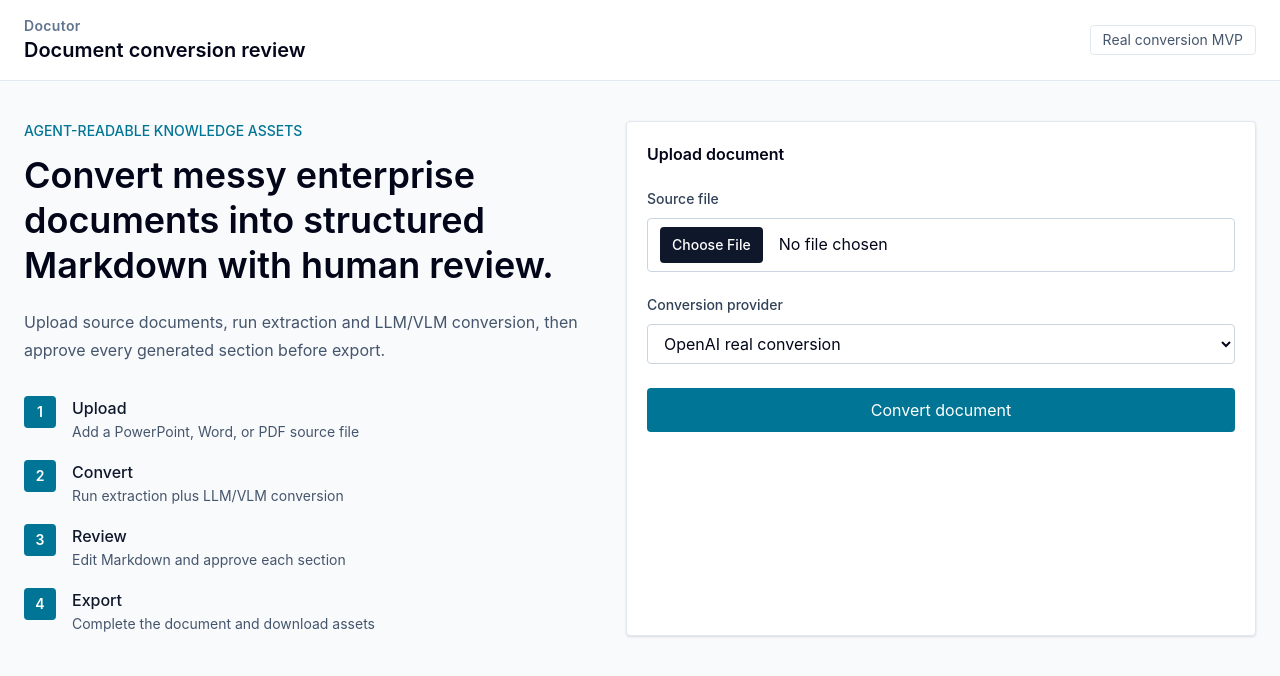
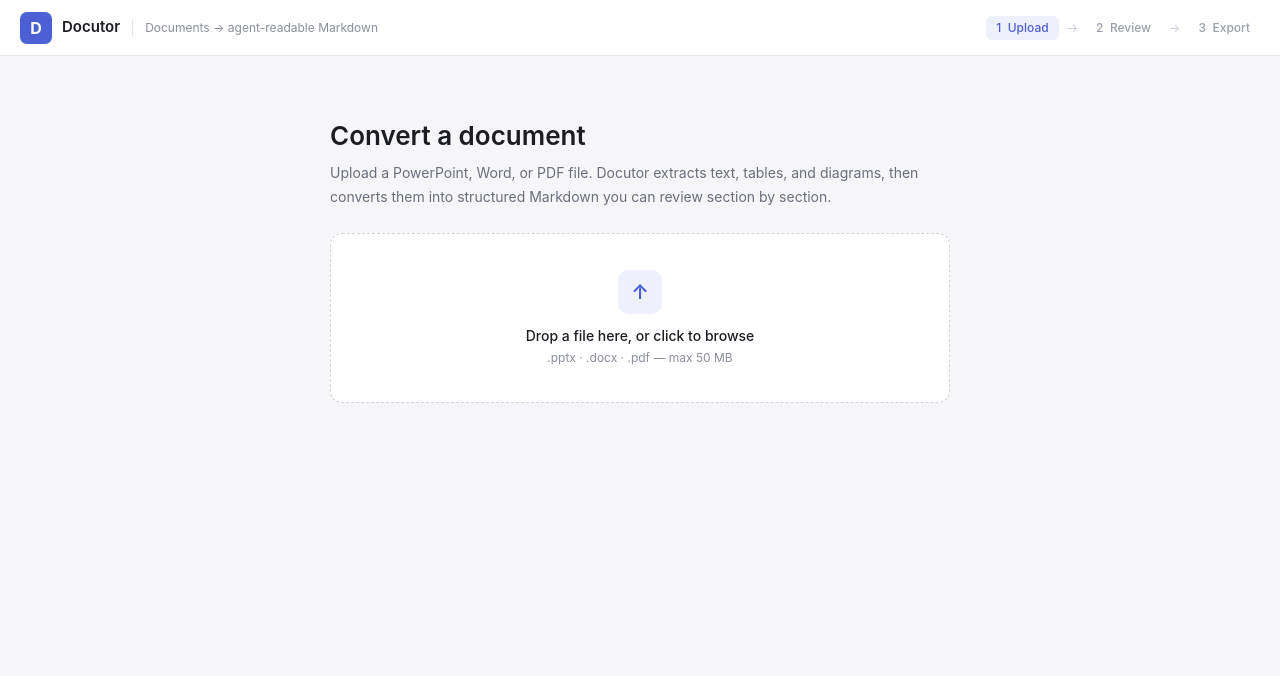
Before and after one commit to HayatoToyoda/Docutor, a Next.js app: page / in a window 1280 px wide. Shown: the top 676 px of the page. Built offline with nearby package versions, Linux system fonts and the light colour scheme.

Commit message:
Redesign document upload flow

```diff
--- a/src/app/page.tsx
+++ b/src/app/page.tsx
@@ -1,23 +1,52 @@
 "use client";
 
 import { useRouter } from "next/navigation";
-import { FormEvent, useState } from "react";
-
-const stages = [
-  { label: "Upload", detail: "Add a PowerPoint, Word, or PDF source file" },
-  { label: "Convert", detail: "Run extraction plus LLM/VLM conversion" },
-  { label: "Review", detail: "Edit Markdown and approve each section" },
-  { label: "Export", detail: "Complete the document and download assets" },
-];
+import {
+  ChangeEvent,
+  DragEvent,
+  FormEvent,
+  useRef,
+  useState,
+} from "react";
+import { AppHeader } from "@/app/components/app-header";
 
 type Provider = "openai" | "mock";
 
+function formatBytes(bytes: number) {
+  if (bytes < 1024 * 1024) {
+    return `${Math.max(1, Math.round(bytes / 1024))} KB`;
+  }
+  return `${(bytes / (1024 * 1024)).toFixed(1)} MB`;
+}
+
 export default function Home() {
   const router = useRouter();
+  const fileInputRef = useRef<HTMLInputElement>(null);
   const [file, setFile] = useState<File | null>(null);
   const [provider, setProvider] = useState<Provider>("openai");
   const [isConverting, setIsConverting] = useState(false);
+  const [isDragging, setIsDragging] = useState(false);
   const [message, setMessage] = useState<string | null>(null);
+  const [progress, setProgress] = useState(0);
+
+  function chooseFile(nextFile?: File) {
+    if (!nextFile) {
+      return;
+    }
+    setFile(nextFile);
+    setMessage(null);
+    setProgress(0);
+  }
+
+  function handleFileChange(event: ChangeEvent<HTMLInputElement>) {
+    chooseFile(event.target.files?.[0]);
+  }
+
+  function handleDrop(event: DragEvent<HTMLButtonElement>) {
+    event.preventDefault();
+    setIsDragging(false);
+    chooseFile(event.dataTransfer.files?.[0]);
+  }
 
   async function handleSubmit(event: FormEvent<HTMLFormElement>) {
     event.preventDefault();
@@ -28,7 +57,8 @@ export default function Home() {
     }
 
     setIsConverting(true);
-    setMessage("Uploading document...");
+    setProgress(24);
+    setMessage("Uploading source document...");
 
     try {
       const formData = new FormData();
@@ -45,7 +75,8 @@ export default function Home() {
       }
 
       const documentId = uploadPayload.document.id as string;
-      setMessage("Running conversion...");
+      setProgress(68);
+      setMessage("Extracting text, tables, and diagrams...");
 
       const convertResponse = await fetch(
         `/api/documents/${documentId}/convert?provider=${provider}`,
@@ -57,8 +88,11 @@ export default function Home() {
         throw new Error(convertPayload.error ?? "Conversion failed.");
       }
 
+      setProgress(100);
+      setMessage("Review workspace is ready.");
       router.push(`/review/${documentId}`);
     } catch (error) {
+      setProgress(0);
       setMessage(error instanceof Error ? error.message : "Conversion failed.");
     } finally {
       setIsConverting(false);
@@ -66,94 +100,145 @@ export default function Home() {
   }
 
   return (
-    <main className="min-h-screen bg-slate-50 text-slate-950">
-      <header className="border-b border-slate-200 bg-white">
-        <div className="mx-auto flex max-w-7xl items-center justify-between px-6 py-4">
+    <main className="flex min-h-screen flex-col bg-[#f6f6f8] text-[#1b1d22]">
+      <AppHeader activeStep="upload" />
+
+      <section className="flex flex-1 justify-center px-5 py-10 sm:py-16">
+        <form className="w-full max-w-[620px]" onSubmit={handleSubmit}>
           <div>
-            <p className="text-sm font-semibold tracking-wide text-slate-500">
-              Docutor
+            <h1 className="text-[26px] font-semibold leading-tight">
+              Convert a document
+            </h1>
+            <p className="mt-2 max-w-[590px] text-sm leading-6 text-[#6b6f7b]">
+              Upload a PowerPoint, Word, or PDF file. Docutor extracts text,
+              tables, and diagrams, then converts them into structured Markdown
+              you can review section by section.
             </p>
-            <h1 className="text-xl font-semibold">Document conversion review</h1>
           </div>
-          <div className="rounded border border-slate-200 px-3 py-1 text-sm text-slate-600">
-            Real conversion MVP
-          </div>
-        </div>
-      </header>
 
-      <section className="mx-auto grid max-w-7xl gap-8 px-6 py-10 lg:grid-cols-[0.95fr_1.05fr]">
-        <div>
-          <p className="mb-3 text-sm font-medium uppercase text-cyan-700">
-            Agent-readable knowledge assets
-          </p>
-          <h2 className="max-w-3xl text-4xl font-semibold leading-tight text-slate-950">
-            Convert messy enterprise documents into structured Markdown with
-            human review.
-          </h2>
-          <p className="mt-5 max-w-2xl text-base leading-7 text-slate-600">
-            Upload source documents, run extraction and LLM/VLM conversion, then
-            approve every generated section before export.
-          </p>
+          <input
+            accept=".pdf,.docx,.pptx,application/pdf,application/vnd.openxmlformats-officedocument.wordprocessingml.document,application/vnd.openxmlformats-officedocument.presentationml.presentation"
+            className="sr-only"
+            onChange={handleFileChange}
+            ref={fileInputRef}
+            type="file"
+          />
 
-          <div className="mt-8 space-y-4">
-            {stages.map((stage, index) => (
-              <div className="flex gap-4" key={stage.label}>
-                <div className="flex h-8 w-8 shrink-0 items-center justify-center rounded bg-cyan-700 text-sm font-semibold text-white">
-                  {index + 1}
-                </div>
-                <div>
-                  <p className="font-medium text-slate-900">{stage.label}</p>
-                  <p className="text-sm leading-6 text-slate-600">
-                    {stage.detail}
+          <button
+            className={`mt-6 flex w-full flex-col items-center rounded-xl border-[1.5px] border-dashed bg-white px-6 py-9 text-center transition ${
+              isDragging
+                ? "border-[#4c5fd5] bg-[#fbfbfe]"
+                : "border-[#d3d5dc] hover:border-[#4c5fd5]"
+            }`}
+            onClick={() => fileInputRef.current?.click()}
+            onDragEnter={() => setIsDragging(true)}
+            onDragLeave={() => setIsDragging(false)}
+            onDragOver={(event) => event.preventDefault()}
+            onDrop={handleDrop}
+            type="button"
+          >
+            <span className="flex h-11 w-11 items-center justify-center rounded-[10px] bg-[#eef0fc] text-xl font-semibold text-[#4c5fd5]">
+              ↑
+            </span>
+            <span className="mt-3 text-sm font-medium">
+              Drop a file here, or click to browse
+            </span>
+            <span className="mt-1 text-xs text-[#8b8f9a]">
+              .pptx · .docx · .pdf — max 50 MB
+            </span>
+          </button>
+
+          {file ? (
+            <div className="mt-5 overflow-hidden rounded-[10px] border border-[#e5e6ea] bg-white">
+              <div className="flex items-center gap-3 p-4">
+                <span className="flex h-10 w-10 shrink-0 items-center justify-center rounded-lg bg-[#eef0fc] text-[10px] font-bold text-[#4c5fd5]">
+                  {file.name.split(".").pop()?.toUpperCase() ?? "DOC"}
+                </span>
+                <div className="min-w-0 flex-1">
+                  <p className="truncate text-sm font-semibold">{file.name}</p>
+                  <p className="mt-0.5 text-xs text-[#8b8f9a]">
+                    {formatBytes(file.size)}
                   </p>
                 </div>
+                <span className="flex items-center gap-1.5 text-xs font-medium text-[#2e9e6b]">
+                  <span className="flex h-5 w-5 items-center justify-center rounded-full bg-[#e6f4ec]">
+                    ✓
+                  </span>
+                  Ready
+                </span>
+                <button
+                  aria-label="Remove selected file"
+                  className="px-1 text-lg text-[#8b8f9a] hover:text-[#c4554d]"
+                  onClick={() => {
+                    setFile(null);
+                    setMessage(null);
+                    if (fileInputRef.current) {
+                      fileInputRef.current.value = "";
+                    }
+                  }}
+                  type="button"
+                >
+                  ×
+                </button>
               </div>
-            ))}
-          </div>
-        </div>
 
-        <form
-          className="rounded border border-slate-200 bg-white p-5 shadow-sm"
-          onSubmit={handleSubmit}
-        >
-          <h3 className="text-base font-semibold">Upload document</h3>
+              <div className="flex flex-wrap items-center gap-3 border-t border-[#f0f1f4] px-4 py-3">
+                <span className="text-xs font-medium text-[#6b6f7b]">
+                  Conversion mode
+                </span>
+                <div className="flex rounded-md bg-[#f0f1f4] p-0.5">
+                  {(["openai", "mock"] as Provider[]).map((option) => (
+                    <button
+                      className={`rounded-[5px] px-3 py-1 text-xs font-medium ${
+                        provider === option
+                          ? "bg-white text-[#1b1d22] shadow-sm"
+                          : "text-[#6b6f7b]"
+                      }`}
+                      key={option}
+                      onClick={() => setProvider(option)}
+                      type="button"
+                    >
+                      {option === "openai" ? "OpenAI" : "Mock"}
+                    </button>
+                  ))}
+                </div>
+              </div>
 
-          <label className="mt-5 block">
-            <span className="text-sm font-medium text-slate-700">
-              Source file
-            </span>
-            <input
-              accept=".pdf,.docx,.pptx,application/pdf,application/vnd.openxmlformats-officedocument.wordprocessingml.document,application/vnd.openxmlformats-officedocument.presentationml.presentation"
-              className="mt-2 block w-full rounded border border-slate-300 bg-white px-3 py-2 text-sm file:mr-4 file:rounded file:border-0 file:bg-slate-900 file:px-3 file:py-2 file:text-sm file:font-medium file:text-white"
-              onChange={(event) => setFile(event.target.files?.[0] ?? null)}
-              type="file"
-            />
-          </label>
+              {isConverting ? (
+                <div className="border-t border-[#f0f1f4] px-4 py-4">
+                  <div className="flex items-center justify-between gap-4 text-xs">
+                    <span className="font-medium">{message}</span>
+                    <span className="text-[#4c5fd5]">{progress}%</span>
+                  </div>
+                  <div className="mt-2 h-1.5 overflow-hidden rounded-full bg-[#eceef5]">
+                    <div
+                      className="h-full rounded-full bg-[#4c5fd5] transition-all duration-500"
+                      style={{ width: `${progress}%` }}
+                    />
+                  </div>
+                </div>
+              ) : null}
 
-          <label className="mt-5 block">
-            <span className="text-sm font-medium text-slate-700">
-              Conversion provider
-            </span>
-            <select
-              className="mt-2 w-full rounded border border-slate-300 bg-white px-3 py-2 text-sm"
-              onChange={(event) => setProvider(event.target.value as Provider)}
-              value={provider}
+              <div className="border-t border-[#f0f1f4] p-4">
+                <button
+                  className="w-full rounded-lg bg-[#4c5fd5] px-4 py-3 text-sm font-semibold text-white hover:bg-[#3f51c0] disabled:cursor-not-allowed disabled:bg-[#aeb5df]"
+                  disabled={isConverting}
+                  type="submit"
+                >
+                  {isConverting ? "Converting document..." : "Convert document →"}
+                </button>
+              </div>
+            </div>
+          ) : null}
+
+          {message && !isConverting ? (
+            <p
+              className={`mt-4 rounded-lg border px-3 py-2.5 text-sm ${
+                progress === 100
+                  ? "border-[#c9e7d7] bg-[#f2faf6] text-[#247c55]"
+                  : "border-[#f3d6d3] bg-[#fdf3f2] text-[#a4453d]"
+              }`}
             >
-              <option value="openai">OpenAI real conversion</option>
-              <option value="mock">Mock fallback</option>
-            </select>
-          </label>
-
-          <button
-            className="mt-6 w-full rounded bg-cyan-700 px-4 py-2.5 text-sm font-semibold text-white disabled:cursor-not-allowed disabled:bg-slate-300"
-            disabled={isConverting}
-            type="submit"
-          >
-            {isConverting ? "Converting..." : "Convert document"}
-          </button>
-
-          {message ? (
-            <p className="mt-4 rounded border border-slate-200 bg-slate-50 px-3 py-2 text-sm text-slate-700">
               {message}
             </p>
           ) : null}
```
